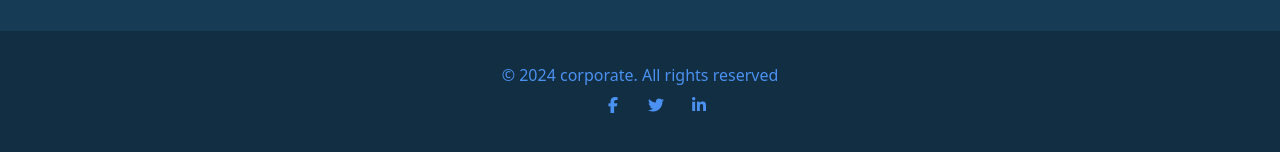
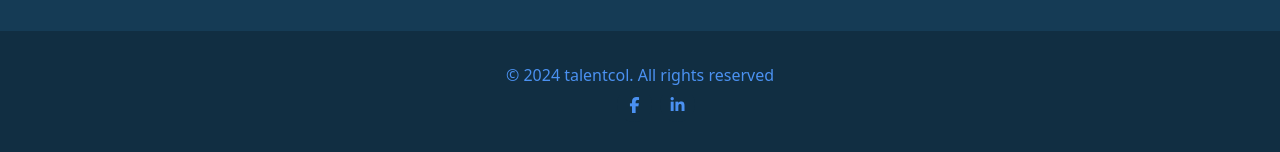
Before and after one commit to catalina-acosta/talentcol, a React (Create React App) app: page / in a window 1280 px wide. Shown: the part 4216-4368 px from the top of the page. Built offline with nearby package versions, Linux system fonts and the light colour scheme.

Commit message:
footer info updates

```diff
--- a/src/components/Footer.js
+++ b/src/components/Footer.js
@@ -5,14 +5,11 @@ import Container from 'react-bootstrap/Container';
 function Footer() {
   return (
     <Container fluid id='footer'>
-      <div className='copyright'>&copy; 2024 corporate. All rights reserved</div>
+      <div className='copyright'>&copy; 2024 talentcol. All rights reserved</div>
       <div className='socials'>
         <ul>
           <li>
             <a href='www.facebook.com'><i className='fab fa-facebook-f'></i></a>
-          </li>
-          <li>
-            <a href='www.facebook.com'><i className='fab fa-twitter'></i></a>
           </li>
           <li>
             <a href='www.facebook.com'><i className='fab fa-linkedin-in'></i></a>
```
